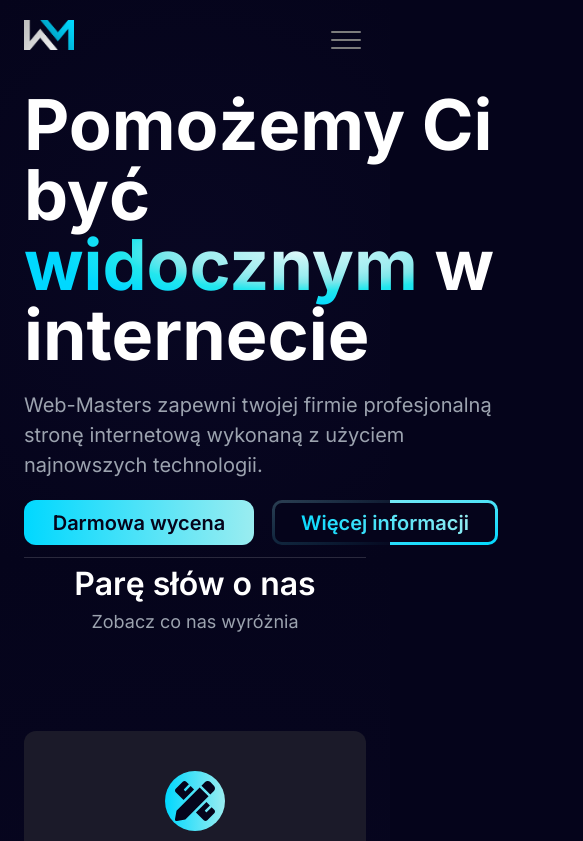
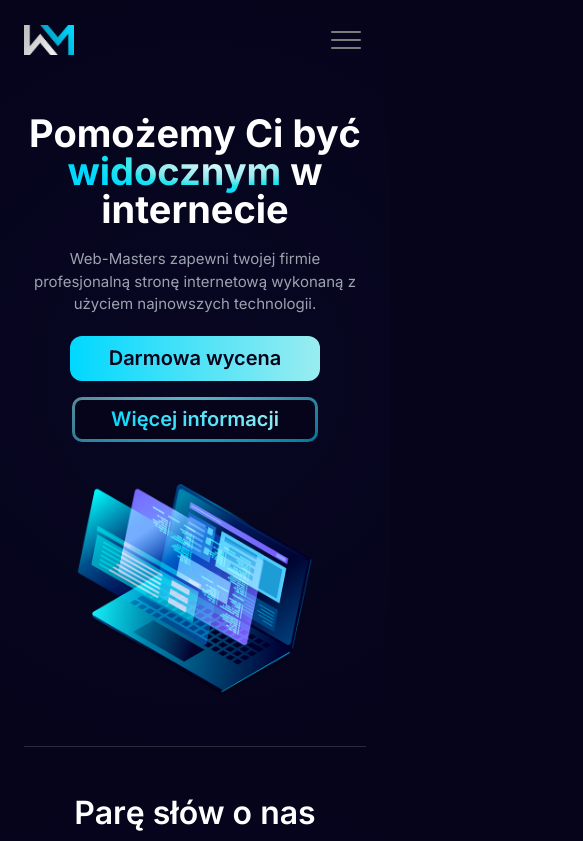
Before and after one commit to m-uchyla/wm-site, a Next.js app: page / in a window 390 px wide. Shown: the top 841 px of the page, 583 px wide, since content can reach past the window. Built offline with nearby package versions, Linux system fonts and the light colour scheme.

Commit message:
Hero RWD & navbar RWD fix

```diff
--- a/src/components/atoms/sectionHeader.js
+++ b/src/components/atoms/sectionHeader.js
@@ -3,7 +3,7 @@
 export default function SectionHeader({header, subheader}) {
 
     return (
-      <div className="text-center mb-16">
+      <div className="text-center sm:mb-16 mb-10">
           <h2 className="md:text-[50px] text-[32px] font-semibold leading-none">{header}</h2>
           {(subheader ?
             <h3 className="text-secondaryText md:text-[20px] text-[18px] font-regular mt-2">{subheader}</h3>
--- a/src/components/organisms/about.js
+++ b/src/components/organisms/about.js
@@ -18,7 +18,7 @@ export default function About() {
               width={600}
             />
           </div>
-          <div className="flex-1 flex-center mt-8">
+          <div className="flex-1 flex-center sm:mt-8">
             {/* <div className="grid grid-cols-2 grid-rows-2 gap-5 items-stretch"> */}
             <div className="grid md:grid-cols-2 grid-cols-1 gap-10 items-stretch">
               {about.map((elem, index) => (
--- a/src/components/organisms/hero.js
+++ b/src/components/organisms/hero.js
@@ -5,20 +5,20 @@ import Image from "next/image"
 export default function Hero() {
     return (
       <section id="hero">
-        <div className="flex justify-between items-center gap-10 pt-20">
+        <div className="flex md:justify-between md:text-left text-center flex-col md:flex-row flex-wrap content-center items-center gap-10 md:pt-20 pt-16">
           <div className="flex-1">
-            <h1 className="text-[70px] font-bold leading-none">Pomożemy Ci być <span className="text-gradient">widocznym</span> w internecie</h1>
-            <h2 className="text-secondaryText text-[20px] my-5">Web-Masters zapewni twojej firmie profesjonalną stronę internetową wykonaną z użyciem najnowszych technologii.</h2>
-            <div className="flex gap-4">
-              <div className="w-[230px]">
+            <h1 className="text-[38px] sm:text-[55px] xl:text-[70px] font-bold leading-none">Pomożemy Ci być <span className="text-gradient">widocznym</span> w internecie</h1>
+            <h2 className="text-secondaryText text-[15px] sm:text-[20px] my-5">Web-Masters zapewni twojej firmie profesjonalną stronę internetową wykonaną z użyciem najnowszych technologii.</h2>
+            <div className="flex gap-4 flex-col md:flex-row items-center md:items-baseline">
+              <div className="md:w-[230px] w-[250px]">
                 <Button text={"Darmowa wycena"} variation={1} />
               </div>
-              <div className="w-[230px]">
+              <div className="md:w-[230px] w-[250px]">
                 <Button text={"Więcej informacji"} variation={2} />
               </div>
             </div>
           </div>
-          <div className="flex-1">
+          <div className="flex-1 max-w-[60vw] sm:max-w-[40vw] md:max-w-[50vw] block sm:hidden lg:block">
           <Image
             className="float-right"
             src={HeroImg}
--- a/src/components/templates/main.js
+++ b/src/components/templates/main.js
@@ -8,12 +8,12 @@ export default function Main() {
         <div className="bg-[rgba(255,255,255,0.15)] h-[1px] sm:mx-[20%] mx-6" />
         <About />
         <div className="bg-[rgba(255,255,255,0.15)] h-[1px] sm:mx-[20%] mx-6" />
-        <How />
+        {/* <How />
         <div className="bg-[rgba(255,255,255,0.15)] h-[1px] sm:mx-[20%] mx-6" />
         <Pricing />
         <div className="bg-[rgba(255,255,255,0.15)] h-[1px] sm:mx-[20%] mx-6" />
         <Portfolio />
-        <Testimonials />
+        <Testimonials /> */}
         <Contact />
       </>
     )
--- a/src/components/templates/navbar.js
+++ b/src/components/templates/navbar.js
@@ -66,7 +66,7 @@ export default function Navbar() {
 
   return (
     <nav className={`flex justify-between py-5 ${navbar ? "navbar-down" : "navbar-up"}`}>
-      <div>
+      <div className="flex-center">
         <Image
         src={WMlogo}
         alt="Web-Masters logo"
--- a/src/styles/globals.css
+++ b/src/styles/globals.css
@@ -28,7 +28,7 @@ section{
   sm:px-[20%]
   px-6
   sm:py-[80px]
-  py-[10px]
+  py-[50px]
   ;
 }
 nav {
```
